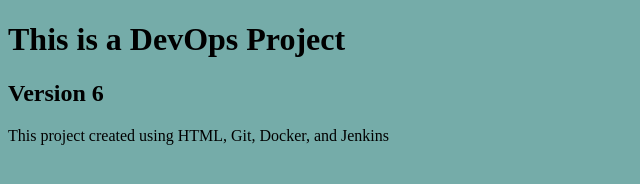
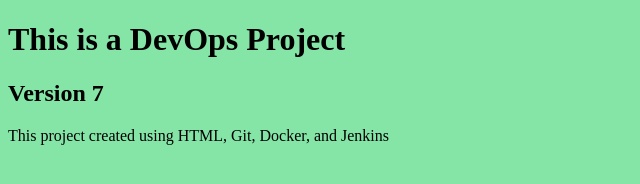
Before and after one commit to EsakkiCR/devops-lab, a plain HTML site: page index.html in a window 1280 px wide. Shown: the whole page, without its empty margins (0-640 px from the left). Drawn offline with Linux system fonts and the light colour scheme.

Commit message:
Version 7 updated

```diff
--- a/index.html
+++ b/index.html
@@ -5,9 +5,9 @@
 			Welcome To My Project
 		</title>
 	</head>
-	<body style="background-color: #75ACA9;" >
+	<body style="background-color: #85E5A7;" >
 		<h1>This is a DevOps Project</h1>
-		<h2> Version 6</h2>
+		<h2> Version 7</h2>
 		<p>This project created using HTML, Git, Docker, and Jenkins </p>
 	</body>
 </html>
```
